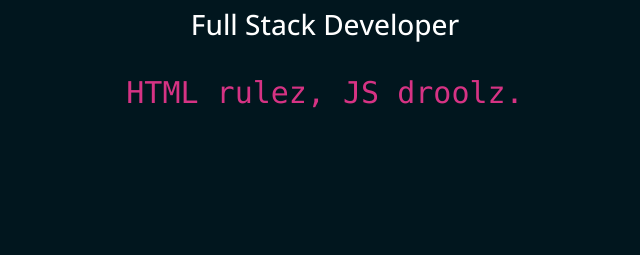
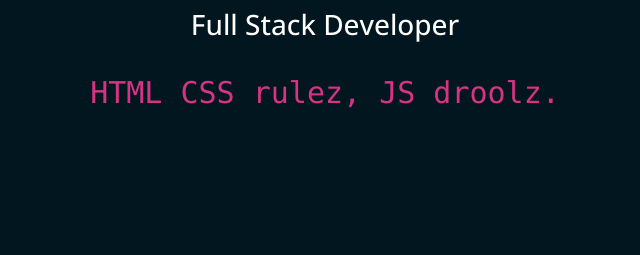
Before and after one commit to tiffanyandjia/tiffanyandjia.github.io, a plain HTML site: page index.html in a window 1280 px wide. Shown: the part 410-665 px from the top of the page, without its empty margins (315-955 px from the left). Drawn offline with nearby package versions, Linux system fonts and the light colour scheme.

Commit message:
make some change on the front

```diff
--- a/index.html
+++ b/index.html
@@ -30,7 +30,7 @@
             >
                 <h1>Tiffany Lin</h1>
                 <h3>Full Stack Developer</h3>
-                <code>HTML rulez, JS droolz.</code>
+                <code>HTML CSS rulez, JS droolz.</code>
                 <a href="#about"
                     ><span class="material-symbols-outlined" id="arrowDown">
                         keyboard_arrow_down
```
